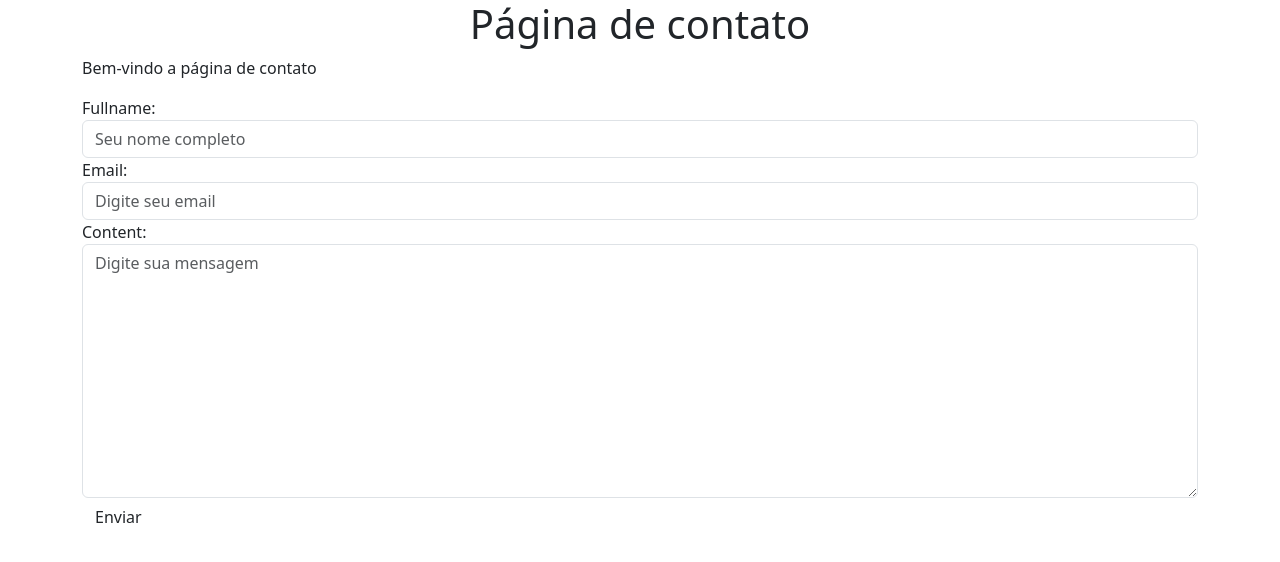
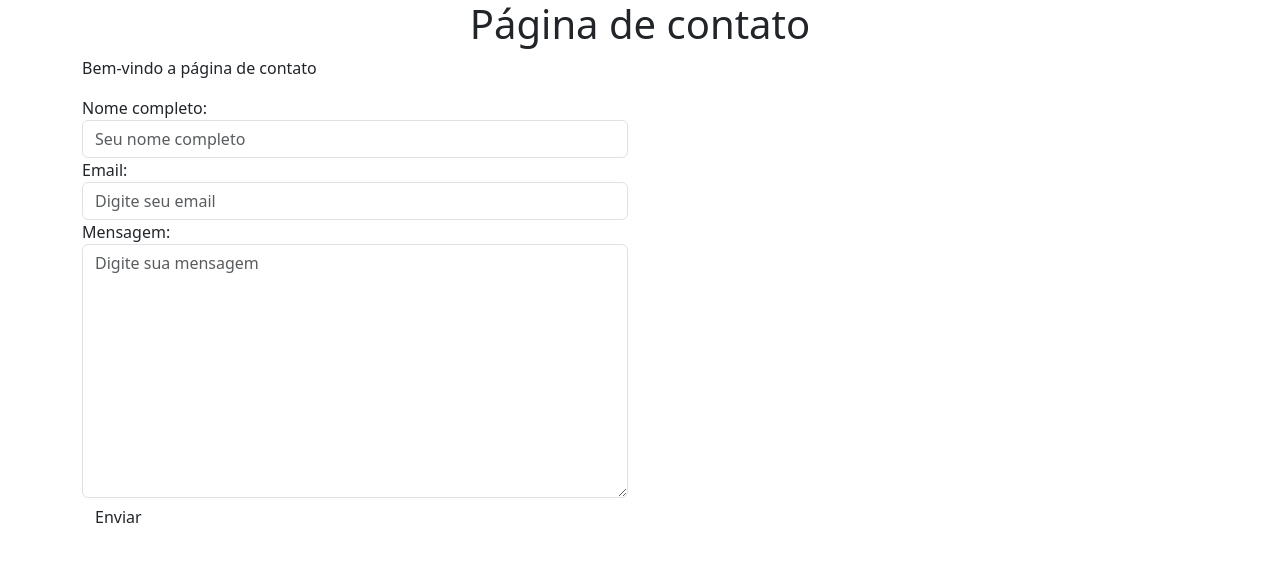
Before and after one commit to mrtnsy/ecommerce, a Django app: page /contact/ in a window 1280 px wide. Shown: the top 562 px of the page. Run offline with Django 4.2, Linux system fonts and the light colour scheme.

Commit message:
adicionada funçao para erro de validação em e_commerce/forms // if mudado em e_commerce/views // bootstrap atualizado em contact/view

```diff
--- a/e_commerce/forms.py
+++ b/e_commerce/forms.py
@@ -1,22 +1,36 @@
 from django import forms
 
 class ContactForm(forms.Form):
-    fullname = forms.CharField(widget=forms.TextInput(
+    nome_completo = forms.CharField(
+    error_messages={'required': 'Obrigatório o preenchimento do nome'},
+        widget=forms.TextInput(
             attrs={
                     "class": "form-control",
                     "placeholder": "Seu nome completo"
                 }
-            ))
-
-    email = forms.EmailField(widget=forms.EmailInput(
+            )
+        )
+    email     = forms.EmailField(
+        error_messages={'invalid': 'Digite um email válido!'},
+        widget=forms.EmailInput(
             attrs={
                     "class": "form-control",
                     "placeholder": "Digite seu email"
                 }
-            ))
-    content = forms.CharField(  widget=forms.Textarea(
+            )
+        )
+    mensagem   = forms.CharField(
+        error_messages={'required': 'É obrigatório o preenchimento do campo mensagem!'},
+        widget=forms.Textarea(
             attrs={
                     "class": "form-control",
                     "placeholder": "Digite sua mensagem"
                 }
-            ))
+            )
+)
+
+def clean_email(self):
+    email = self.cleaned_data.get("email")
+    if not ".com" in email:
+        raise forms.ValidationError("O Email não é válido")
+    return email
--- a/e_commerce/views.py
+++ b/e_commerce/views.py
@@ -24,7 +24,12 @@ def contact_page(request):
         "form": contact_form
     }
 
-    if request.method == "POST":
-        print(request.POST)
+    if contact_form.is_valid():
+        print(contact_form.cleaned_data)
+    #if request.method == "POST":
+        #print(request.POST)
+        #print(request.POST.get('Nome_Completo'))
+        #print(request.POST.get('email'))
+        #print(request.POST.get('Mensagem'))
 
     return render(request, "contact/view.html", context)
--- a/template/contact/view.html
+++ b/template/contact/view.html
@@ -16,13 +16,13 @@
         </div>
         <div class='container'>
             <div class='row'>
-                <div class='col'>
+                <div class='col-sm-6 col-12'>
                     <p>{{ content }}</p
-                    <div class='col-sm-6 col-12'>
-                    <form method='POST'> {% csrf_token %}
-                        {{ form }}
-                        <button type='submit' class='btn btn-default'>Enviar</button>
-                    </form>
+                    <div >
+                        <form method='POST'> {% csrf_token %}
+                            {{ form }}
+                            <button type='submit' class='btn btn-default'>Enviar</button>
+                        </form>
                     </div>
                 </div>
             </div>
--- a/template/home_page.html
+++ b/template/home_page.html
@@ -3,7 +3,7 @@
   <head>
     <meta charset="utf-8">
     <meta name="viewport" content="width=device-width, initial-scale=1">
-    <title>Tickets</title>
+    <title>Tickecsl</title>
     <link href="https://cdn.jsdelivr.net/npm/bootstrap@5.3.0-alpha3/dist/css/bootstrap.min.css" rel="stylesheet" integrity="sha384-KK94CHFLLe+nY2dmCWGMq91rCGa5gtU4mk92HdvYe+M/SXH301p5ILy+dN9+nJOZ" crossorigin="anonymous">
   </head>
   <body>
```
